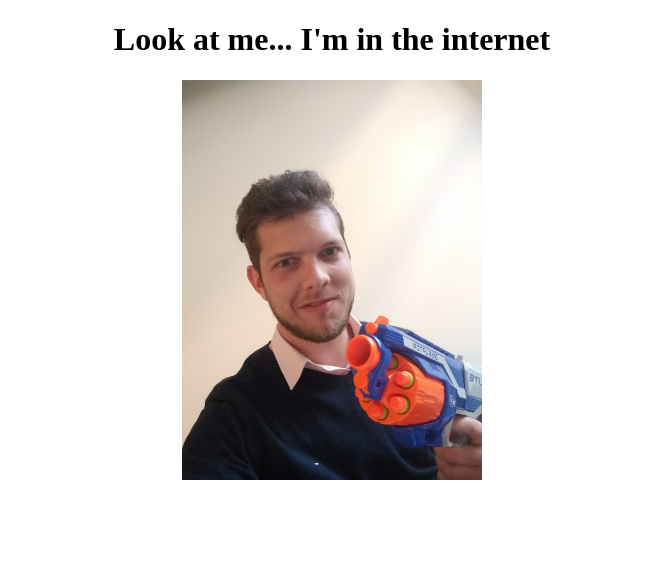
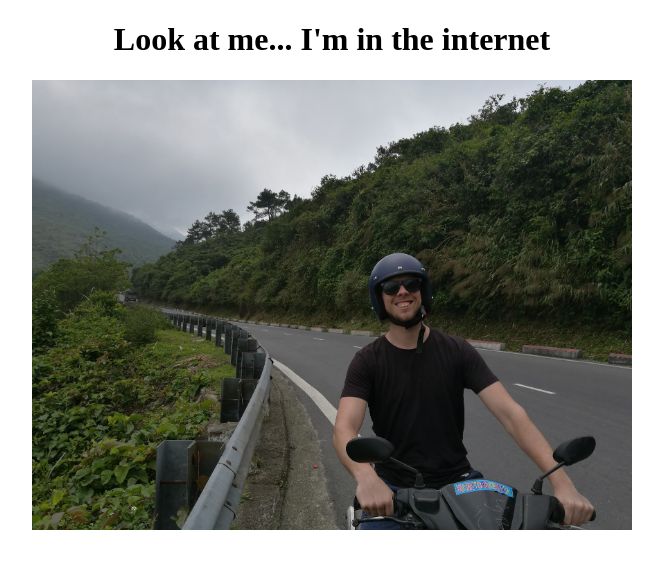
Before and after one commit to Joogibaer/portfolio, an Angular app: page / in a window 1280 px wide. Shown: the top 568 px of the page, without its empty margins (308-971 px from the left). Built offline with nearby package versions, Linux system fonts and the light colour scheme.

Commit message:
change pic

```diff
--- a/src/app/app.component.html
+++ b/src/app/app.component.html
@@ -4,7 +4,7 @@
   <h1>
     Look at me... I'm in the internet
   </h1>
-  <img  width="300" src="assets/images/fnerf.jpg" alt="image">
+  <img  width="600" src="assets/images/vietnam.jpg" alt="image">
 </div>
 
 
```
Also changed, not shown: src/assets/images/vietnam.jpg (added).
